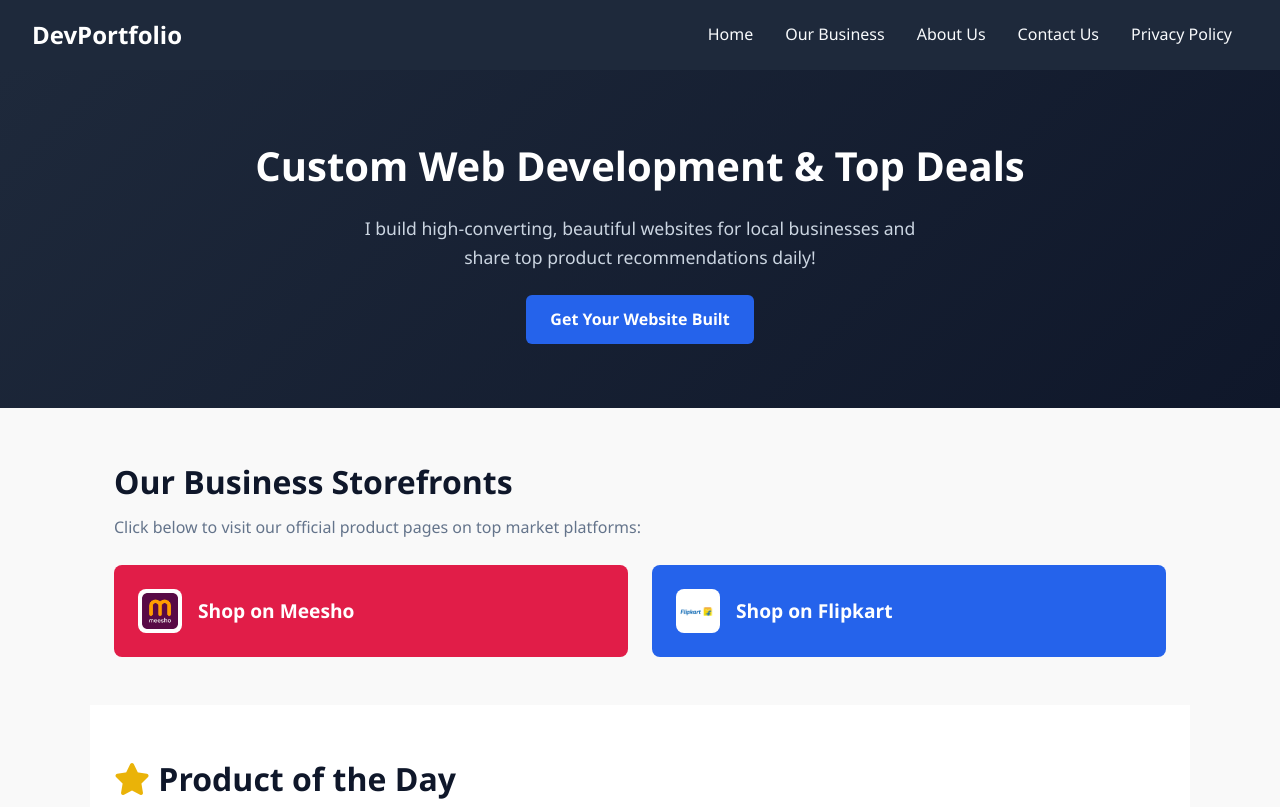
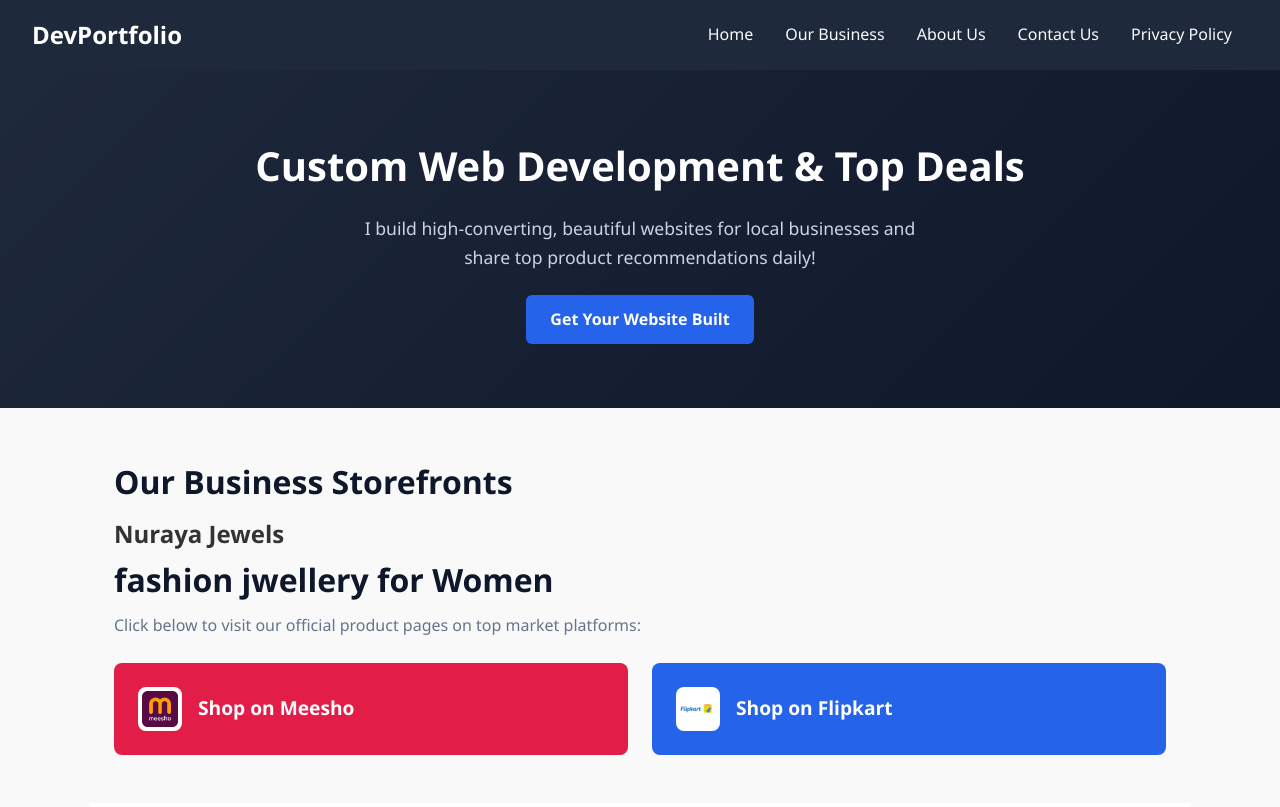
Before and after one commit to on1name01-cyber/my-website, a plain HTML site: page index.html in a window 1280 px wide. Shown: the top 807 px of the page. Drawn offline with Linux system fonts and the light colour scheme.

Commit message:
added some info

```diff
--- a/index.html
+++ b/index.html
@@ -34,6 +34,8 @@
   <!-- Business / Store Section -->
   <section id="business" class="container">
     <h2>Our Business Storefronts</h2>
+    <h1>Nuraya Jewels</h1>
+    <h2>fashion jwellery for Women</h2>
     <p class="section-desc">Click below to visit our official product pages on top market platforms:</p>
     <div class="store-links">
       <a href="https://www.meesho.com/NURAYAJEWELS?ms=2" target="_blank" class="store-card meesho">
```
